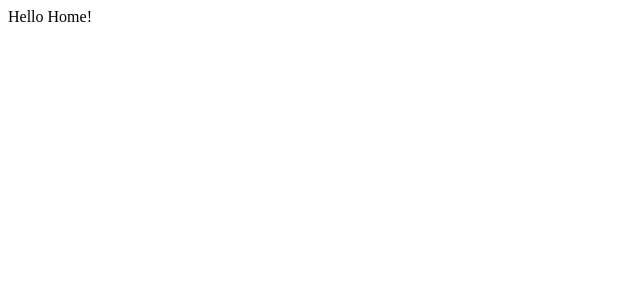
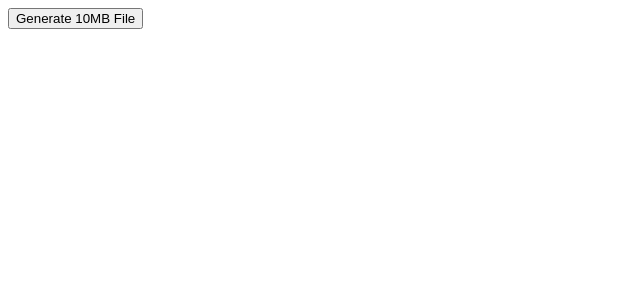
Before and after one commit to YounesDjelloul/snappymob-task, a Nuxt app: page / in a window 1280 px wide. Shown: the top 300 px of the page, without its empty margins (0-640 px from the left). Built offline with nearby package versions, Linux system fonts and the light colour scheme.

Commit message:
home component for data generation

```diff
--- a/components/Home.vue
+++ b/components/Home.vue
@@ -1,13 +1,39 @@
 <script setup lang="ts">
+import {Generator} from "~/utils/generator";
 
+const isGenerating = ref(false);
+
+const generateAndDownload = async () => {
+  isGenerating.value = true;
+  try {
+    const generator = new Generator();
+    const data = await generator.generateFile();
+
+    const blob = new Blob([data], {type: 'text/plain'});
+    const url = window.URL.createObjectURL(blob);
+    const a = document.createElement('a');
+    a.href = url;
+    a.download = 'generated_data.txt';
+    document.body.appendChild(a);
+    a.click();
+    window.URL.revokeObjectURL(url);
+    document.body.removeChild(a);
+  } catch (error) {
+    console.error('Error generating file:', error);
+  } finally {
+    isGenerating.value = false;
+  }
+};
 </script>
 
 <template>
-  <div>
-    Hello Home!
+  <div class="p-4">
+    <button
+        @click="generateAndDownload"
+        class="bg-blue-500 text-white px-4 py-2 rounded"
+        :disabled="isGenerating"
+    >
+      {{ isGenerating ? 'Generating...' : 'Generate 10MB File' }}
+    </button>
   </div>
 </template>
-
-<style scoped>
-
-</style>
```
